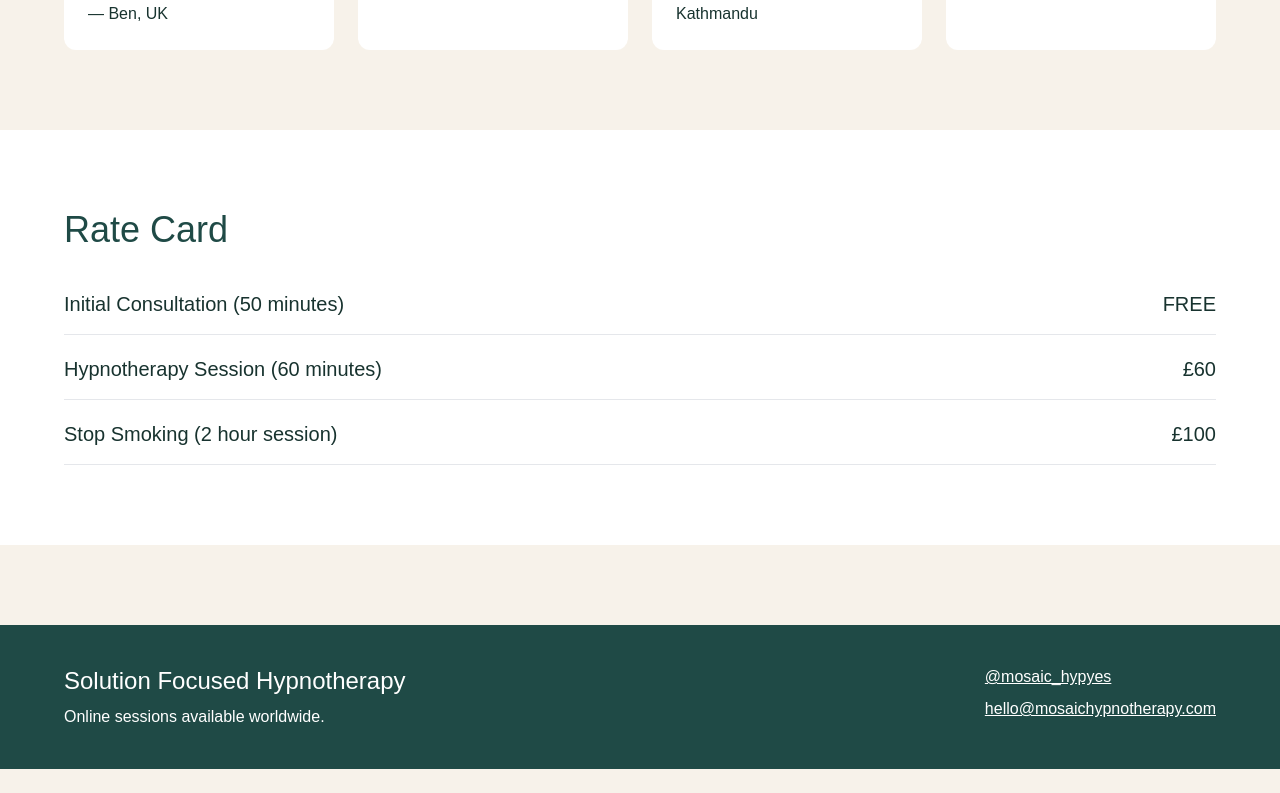
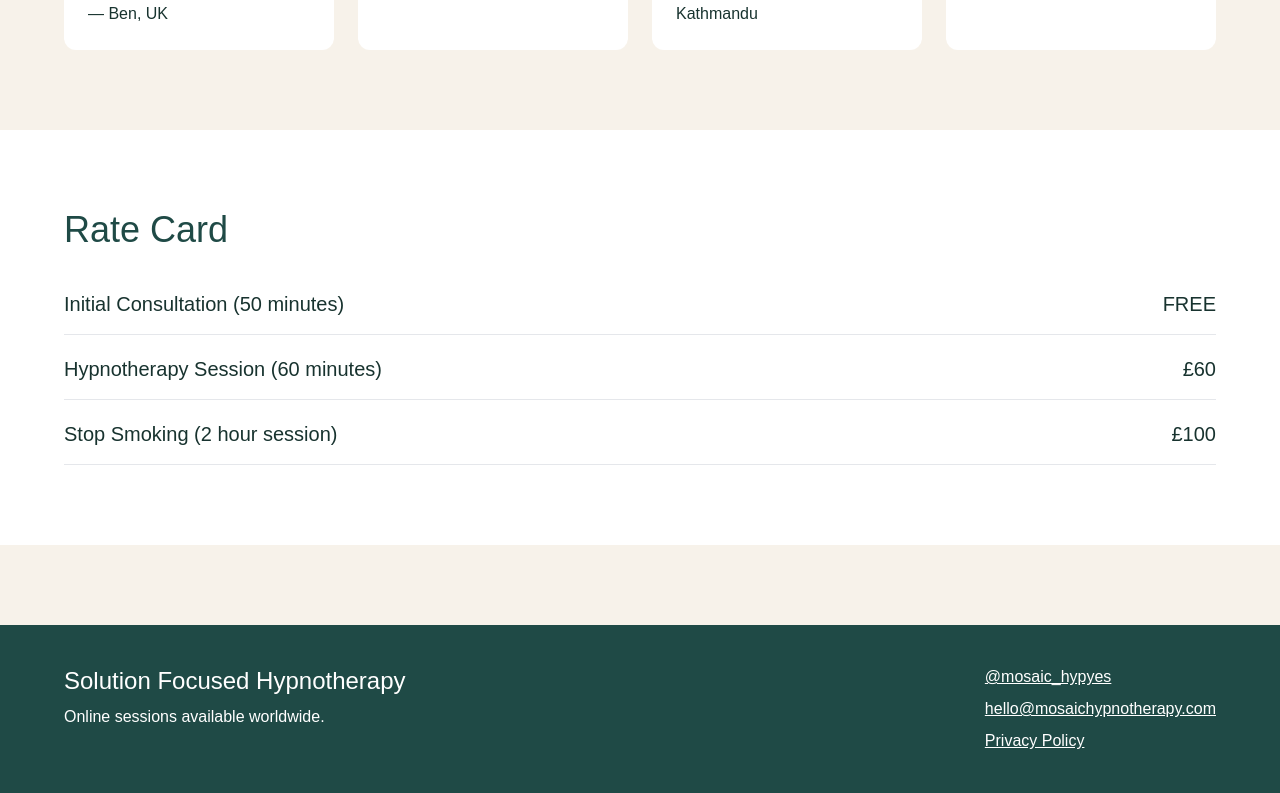
Before and after one commit to MosaicHypYes/mosaic-hypnotherapy, a Next.js app in the folder mosaic-vercel-site/: page / in a window 1280 px wide. Shown: the part 2501-3294 px from the top of the page. Before the commit the page ends 3270 px from the top, so only its background shows below. Built offline with nearby package versions, Linux system fonts and the light colour scheme.

Commit message:
Update Footer.tsx

```diff
--- a/mosaic-vercel-site/components/Footer.tsx
+++ b/mosaic-vercel-site/components/Footer.tsx
@@ -22,6 +22,9 @@ export default function Footer() {
           >
             hello@mosaichypnotherapy.com
           </a>
+          <a href="/privacy" className="block underline">
+  Privacy Policy
+</a>
         </div>
       </div>
     </footer>
```
